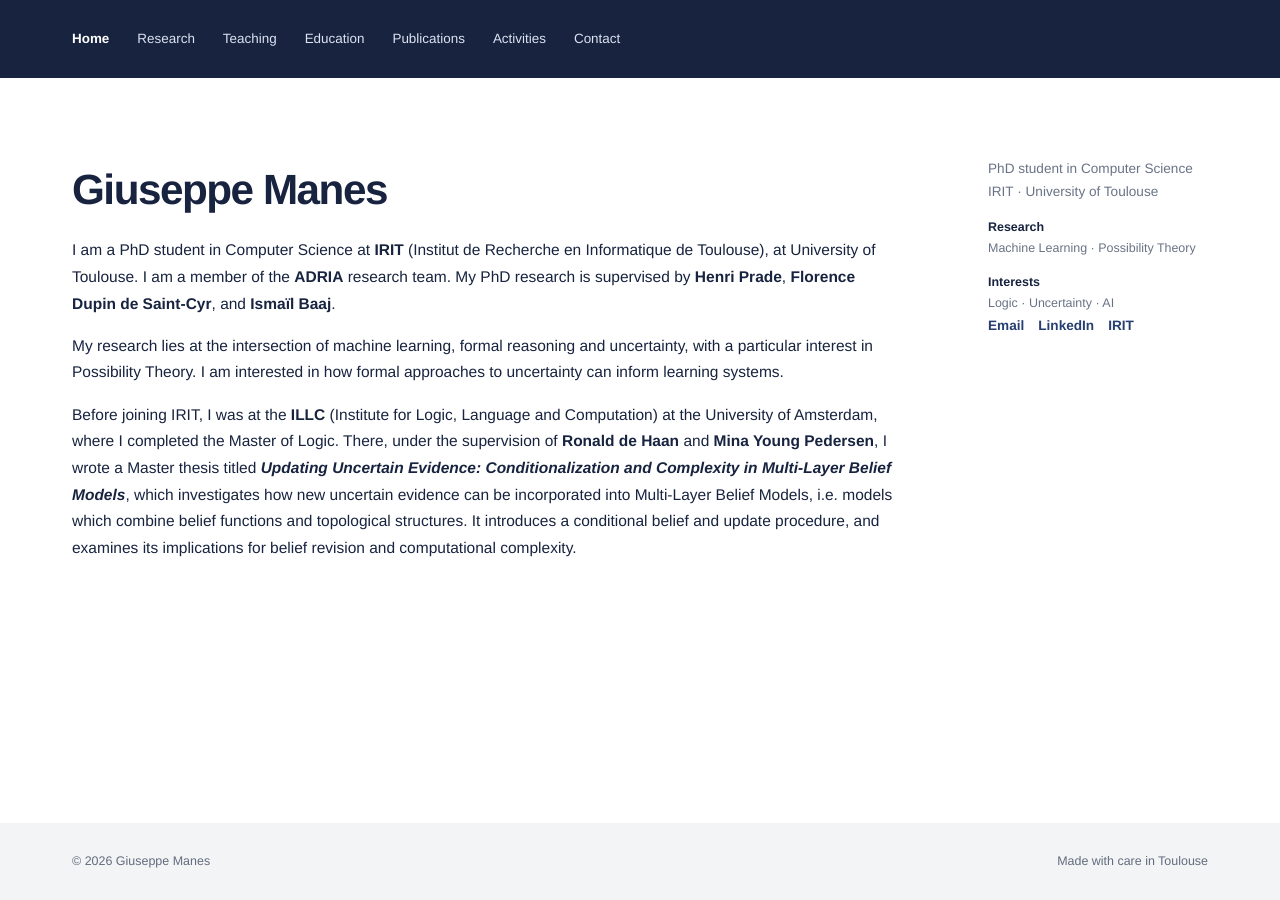
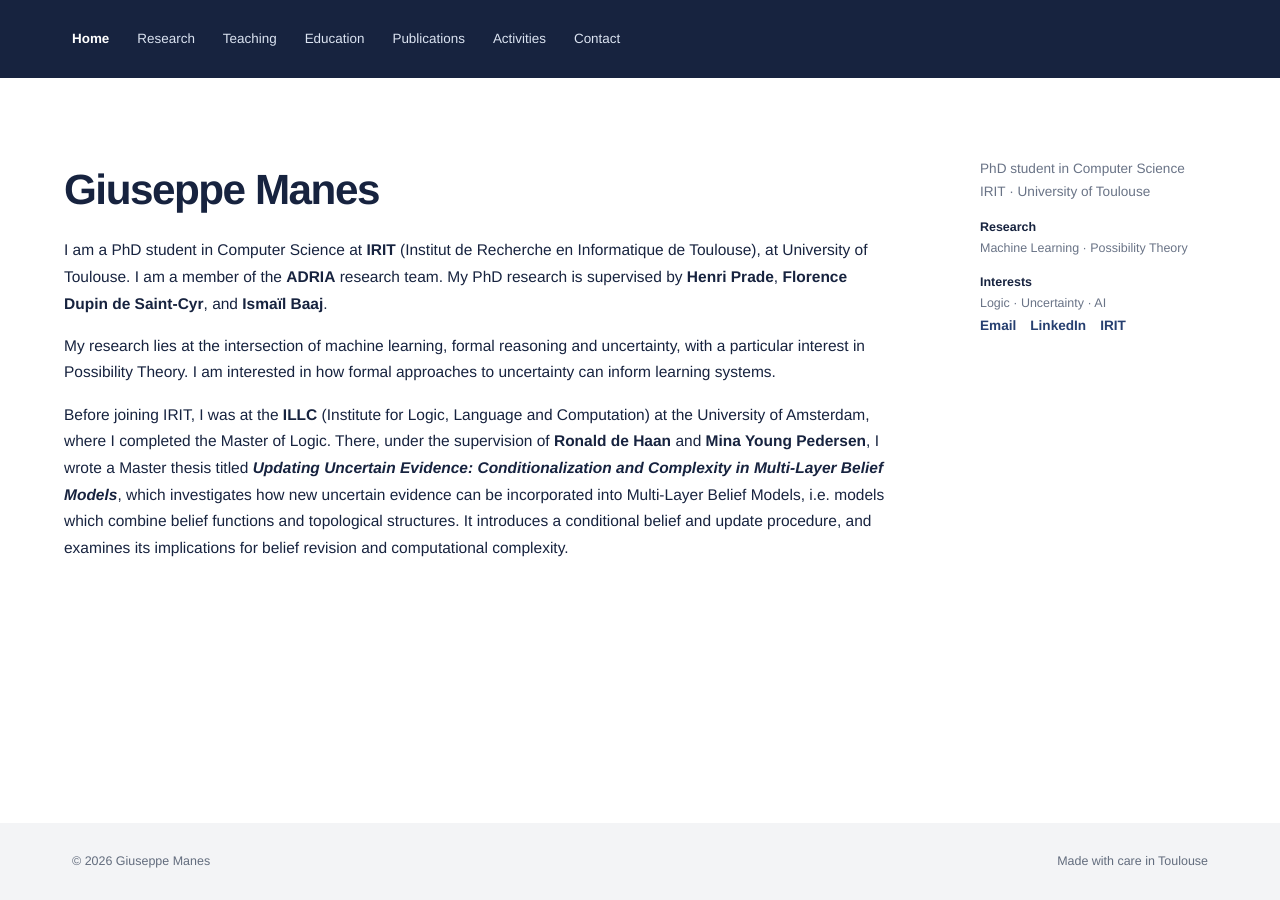
Before and after one commit to gmanes-1/gmanes-1.github.io, a Jekyll site: the page built from index.md, in a window 1280 px wide. Built offline with Jekyll 4.4.1, drawn with Linux system fonts in a browser that asks for light colours.

Commit message:
left margin

```diff
--- a/assets/css/style.css
+++ b/assets/css/style.css
@@ -127,11 +127,11 @@ footer .wrap{
   margin-right:auto;
 }
 main.page,
-main.home-grid{
-  width:calc(100% - (2 * var(--site-gutter)));
-  max-width:1440px;
-  margin-left:auto;
-  margin-right:auto;
+main.home-grid {
+  width: calc(100% - (2 * var(--site-gutter)));
+  max-width: 1440px;
+  margin-left: 4rem;
+  margin-right: auto;
 }
 .page-top,
 .page .content,
```
